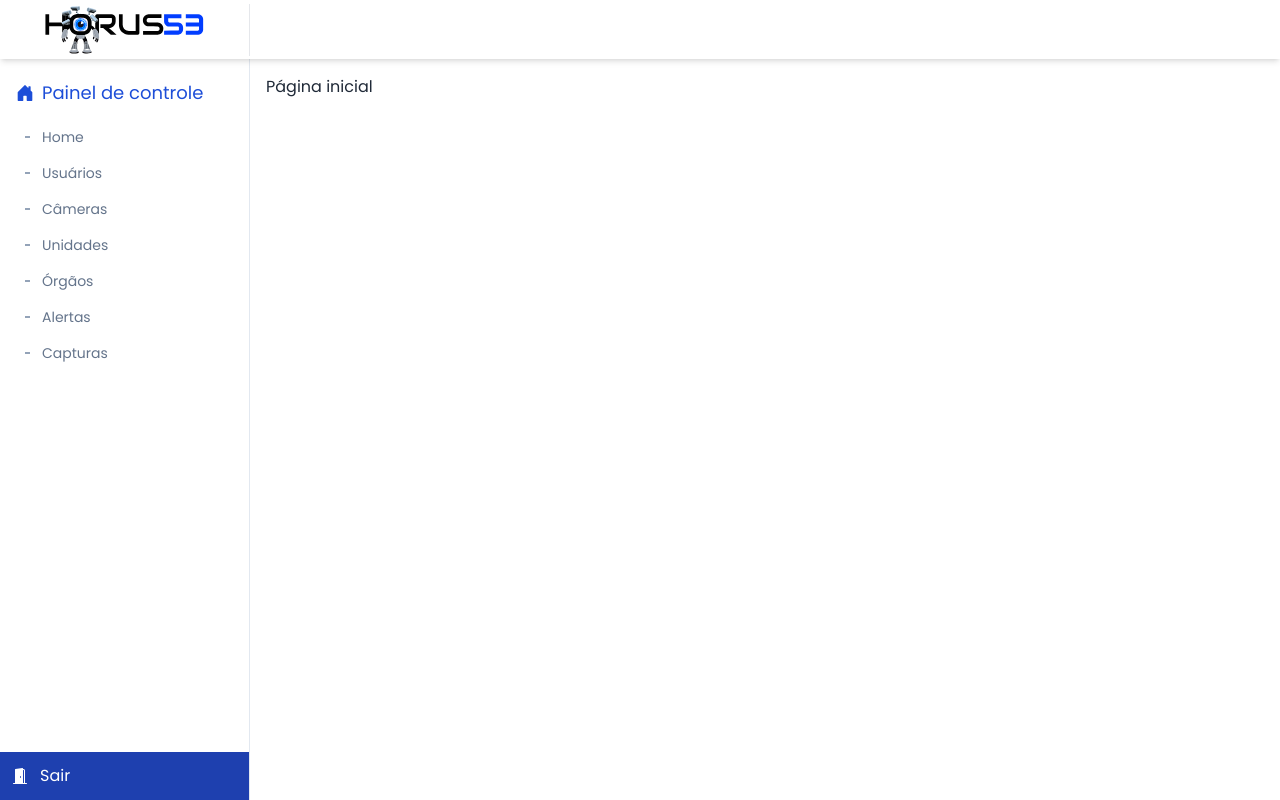
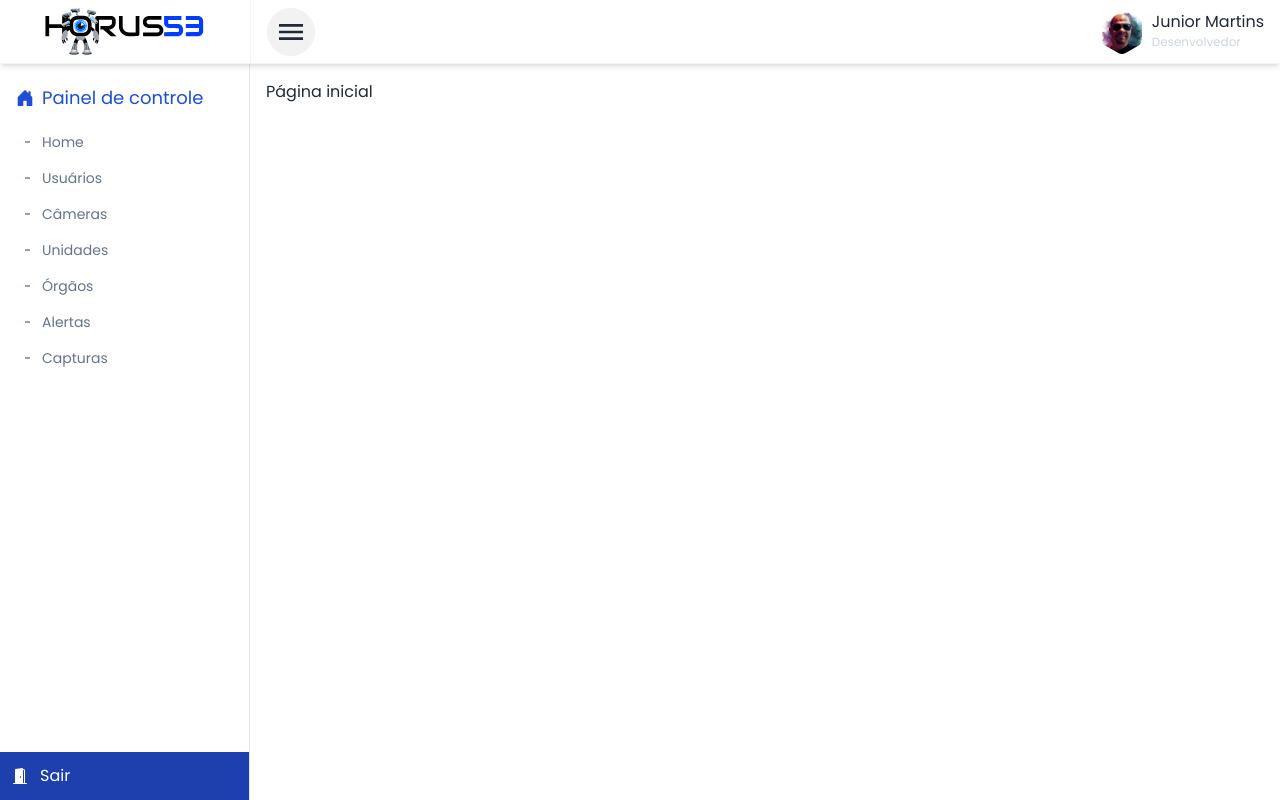
Before and after one commit to juniormartinxo/horus53-app, a Next.js app: page / in a window 1280 px wide. Built offline with nearby package versions, Linux system fonts and the light colour scheme.

Commit message:
refactor: adiciona novas características ao componente

```diff
--- a/src/app/components/nav-top.tsx
+++ b/src/app/components/nav-top.tsx
@@ -1,11 +1,57 @@
 import Image from 'next/image'
 import logo from '../../../public/images/logo/horus53_logo_horizontal.svg'
+import jm from '../../../public/images/avatars/jm.jpg'
 
 const NavTop = () => {
   return (
-    <div className='h-16 shadow-md flex items-center z-50'>
-      <div className='w-[250px] flex border-r border-r-gray-200 justify-center '>
-        <Image alt='logo' src={logo} quality={100} width={180} />
+    <div className='h-16  flex items-center z-50 justify-between bg-white border-b border-b-gray-100 shadow-md'>
+      <div className='h-16 flex items-center z-50 justify-between border-r border-r-gray-100 '>
+        <div className='w-[250px] flex justify-center '>
+          <Image alt='logo' src={logo} quality={100} width={180} />
+        </div>
+      </div>
+
+      <div className='w-full h-full flex flex-row justify-between items-center'>
+        <div className='px-4'>
+          <label className='btn btn-circle swap swap-rotate'>
+            <input type='checkbox' />
+            <svg
+              className='swap-off fill-current'
+              xmlns='http://www.w3.org/2000/svg'
+              width='32'
+              height='32'
+              viewBox='0 0 512 512'
+            >
+              <path d='M64,384H448V341.33H64Zm0-106.67H448V234.67H64ZM64,128v42.67H448V128Z' />
+            </svg>
+            <svg
+              className='swap-on fill-current'
+              xmlns='http://www.w3.org/2000/svg'
+              width='32'
+              height='32'
+              viewBox='0 0 512 512'
+            >
+              <polygon points='400 145.49 366.51 112 256 222.51 145.49 112 112 145.49 222.51 256 112 366.51 145.49 400 256 289.49 366.51 400 400 366.51 289.49 256 400 145.49' />
+            </svg>
+          </label>
+        </div>
+        <div className='flex flex-row gap-2 px-4'>
+          <div className='avatar'>
+            <div className='w-11 mask mask-hexagon'>
+              <Image
+                alt='Junior Martins'
+                src={jm}
+                quality={100}
+                fill
+                sizes='80'
+              />
+            </div>
+          </div>
+          <div className='flex flex-col'>
+            <span className='text-base'>Junior Martins</span>
+            <span className='text-xs text-slate-300'>Desenvolvedor</span>
+          </div>
+        </div>
       </div>
     </div>
   )
```
Also changed, not shown: public/images/avatars/jm.jpg (added).
